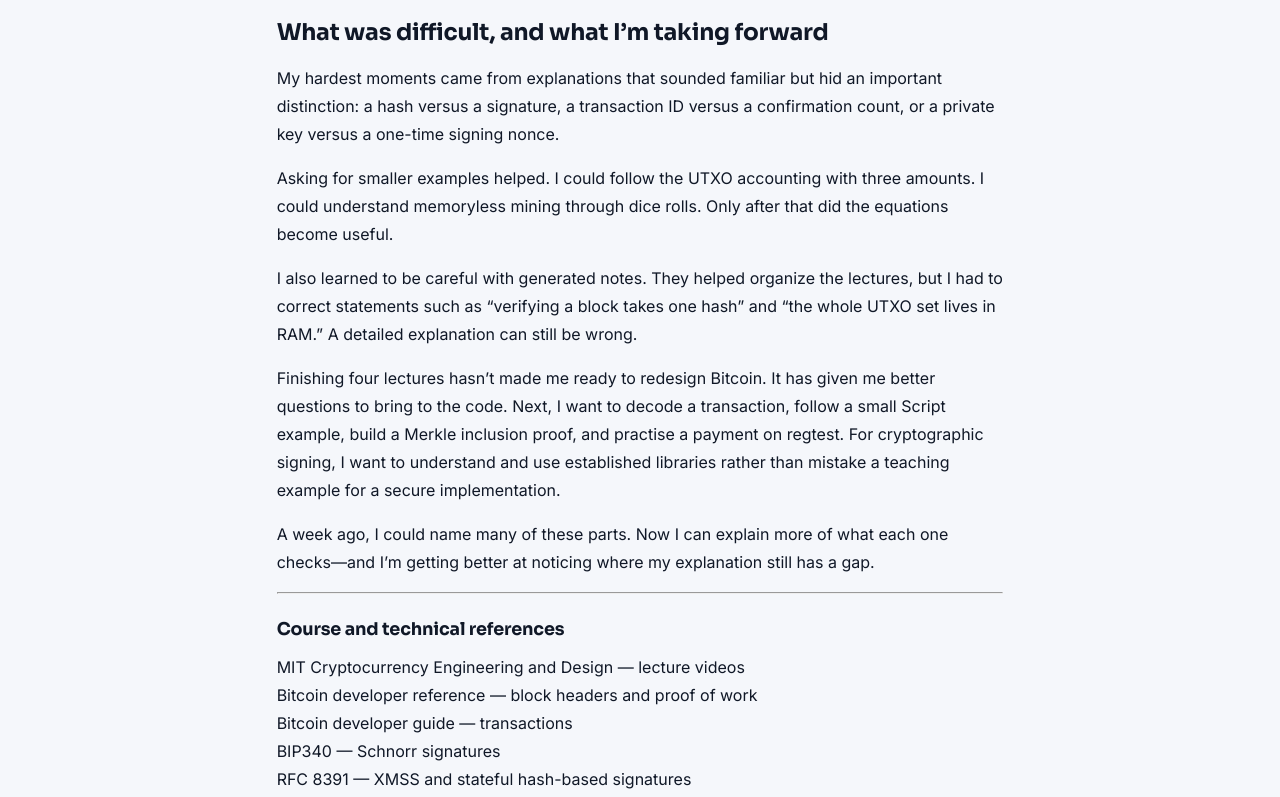
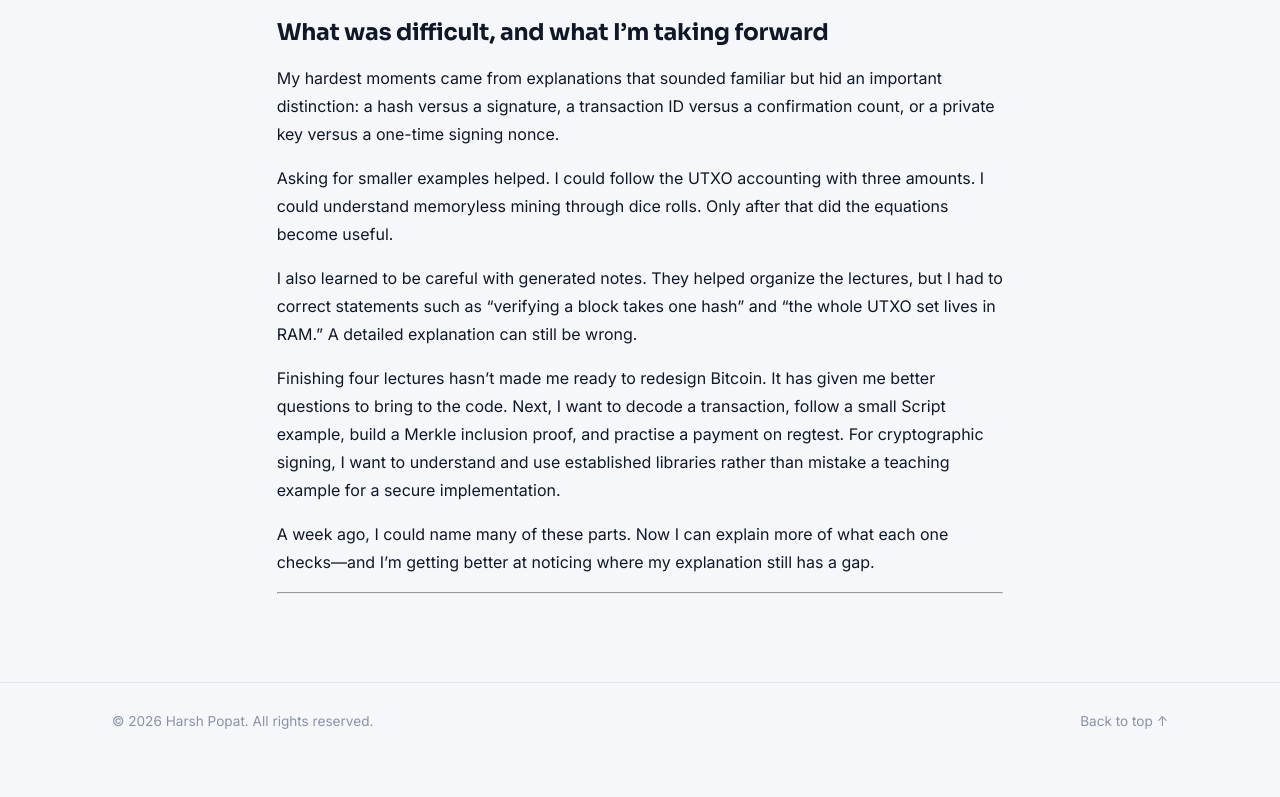
Before and after one commit to HarshPopat23/portfolio, a plain HTML site: page bitcoin-lectures.html in a window 1280 px wide. Shown: the part 4043-4840 px from the top of the page. After the commit the page ends 4804 px from the top, so only its background shows below. Drawn offline with Linux system fonts and the light colour scheme.

Commit message:
Update bitcoin-lectures.html

```diff
--- a/bitcoin-lectures.html
+++ b/bitcoin-lectures.html
@@ -69,7 +69,7 @@
 <li>Nodes follow the <strong>valid chain with the most accumulated work</strong>, rather than simply the branch containing the most blocks.</li>
 </ul>
 <p>A miner with majority hash rate can threaten recent payments and attempt censorship. It still can’t make honest nodes accept forged signatures or a reward that breaks the issuance rules. Mining power and permission to change the rules are different things.</p>
-<h2 id="lecture-3-signatures-became-less-mysteriousand-more-delicate">Lecture 3: Signatures became less mysterious—and more delicate</h2>
+<h2 id="lecture-3-signatures-became-less-mysteriousand-more-delicate">Lecture 3: Signatures became less mysterious-and more delicate</h2>
 <p>I’d been using “private key,” “public key,” and “signature” as familiar words. Comparing signature schemes made me look at their actual jobs.</p>
 <p><strong>Lamport signatures</strong> were a helpful starting point because I could follow the idea: publish hashes of secrets, then reveal selected secrets to sign a message. But revealing those pieces makes key reuse dangerous. A seed can regenerate secrets and save storage; it doesn’t remove the need to track which one-time keys have already been used.</p>
 <p><strong>RSA</strong> showed a different route, using arithmetic connected to the difficulty of factoring large numbers. Reusable signatures come with their own requirements, including proper message encoding. The small equations used for teaching aren’t complete production signing schemes.</p>
@@ -110,15 +110,6 @@
 <p>Finishing four lectures hasn’t made me ready to redesign Bitcoin. It has given me better questions to bring to the code. Next, I want to decode a transaction, follow a small Script example, build a Merkle inclusion proof, and practise a payment on regtest. For cryptographic signing, I want to understand and use established libraries rather than mistake a teaching example for a secure implementation.</p>
 <p>A week ago, I could name many of these parts. Now I can explain more of what each one checks—and I’m getting better at noticing where my explanation still has a gap.</p>
 <hr />
-<h3 id="course-and-technical-references">Course and technical references</h3>
-<ul>
-<li><a href="https://ocw.mit.edu/courses/mas-s62-cryptocurrency-engineering-and-design-spring-2018/video_galleries/lecture-videos/">MIT Cryptocurrency Engineering and Design — lecture videos</a></li>
-<li><a href="https://developer.bitcoin.org/reference/block_chain.html">Bitcoin developer reference — block headers and proof of work</a></li>
-<li><a href="https://developer.bitcoin.org/devguide/transactions.html">Bitcoin developer guide — transactions</a></li>
-<li><a href="https://bips.dev/340/">BIP340 — Schnorr signatures</a></li>
-<li><a href="https://www.rfc-editor.org/rfc/rfc8391">RFC 8391 — XMSS and stateful hash-based signatures</a></li>
-</ul>
-
 </article>
   </div>
 </main>
```
